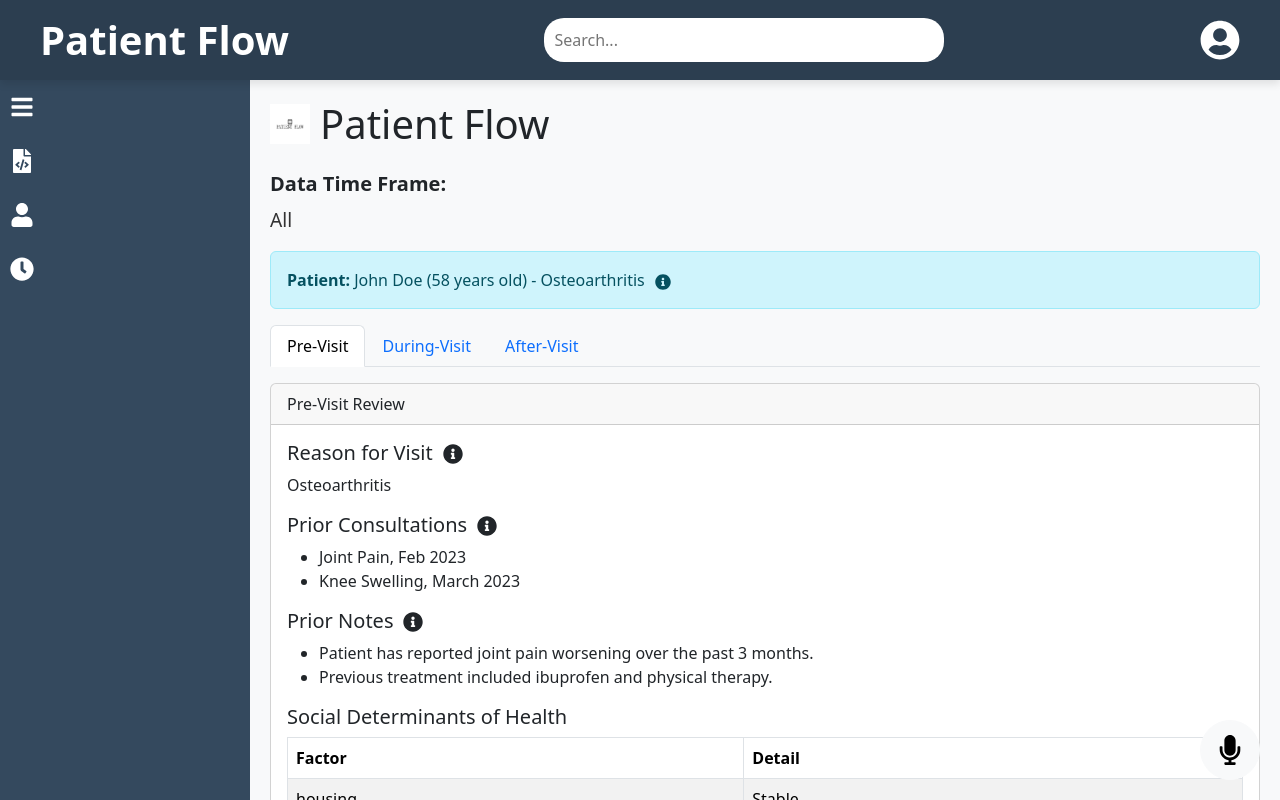
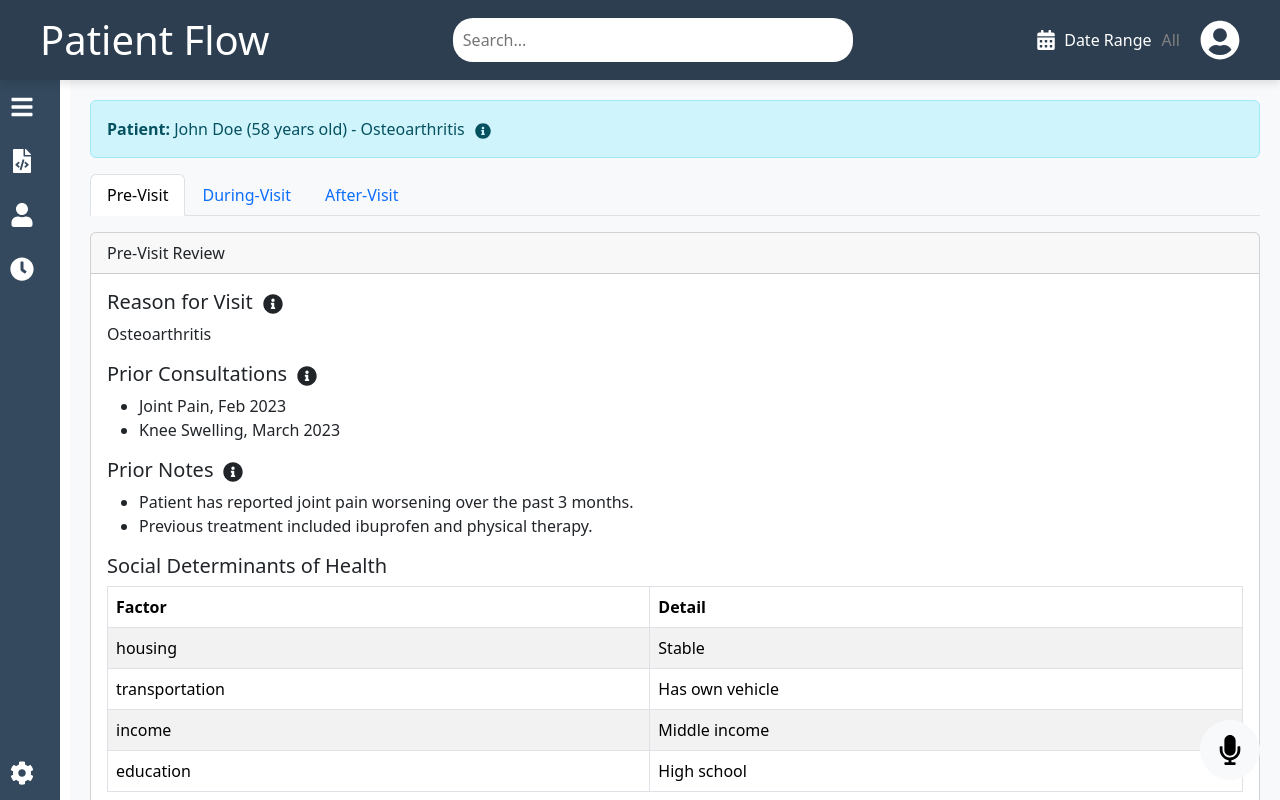
Before and after one commit to shyambhagwat12/patient-care-insights, a React (Create React App) app: page / in a window 1280 px wide. Shown: the top 800 px of the page. Built offline with nearby package versions, Linux system fonts and the light colour scheme.

Commit message:
updated code to fix the ui issues

```diff
--- a/src/App.css
+++ b/src/App.css
@@ -36,13 +36,21 @@
     transform: rotate(360deg);
   }
 }
+
+/* App.css */
 .app-container {
   display: flex;
   flex-direction: column;
-  height: 100vh; /* Full viewport height */
+  height: 100vh;
+  overflow: hidden; /* Prevent overflow from header */
 }
 
 .header-bar {
+  position: fixed;
+  top: 0;
+  left: 0;
+  width: 100%;
+  z-index: 1000;
   display: flex;
   align-items: center;
   justify-content: space-between;
@@ -51,29 +59,38 @@
   padding: 20px 40px;
   height: 80px;
   box-shadow: 0 4px 8px rgba(0, 0, 0, 0.1);
-  z-index: 1;
 }
 
 .main-section {
   display: flex;
   flex: 1;
+  margin-top: 80px; /* Push content down to avoid being hidden behind the header */
 }
 
 .sidebar {
-  width: 250px;
+  width: 60px; /* Collapsed width */
   background-color: #34495e;
-  height: 100%;
-  position: fixed;
-  top: 80px; /* Respect the space taken by the header bar */
-  transition: width 0.3s ease;
+  height: calc(100vh - 80px); /* Height adjusted to account for the fixed header */
+  transition: width 0.3s ease; /* Smooth transition between expanded/collapsed */
+  position: relative;
+}
+
+.sidebar.expanded {
+  width: 250px; /* Expanded width */
 }
 
 .main-content {
-  margin-left: 250px;
-  flex: 1;
+  margin-left: 10px; /* Adjust for collapsed sidebar */
   padding: 20px;
+  flex-grow: 1;
   overflow-y: auto;
+  height: calc(100vh - 80px); /* Content height excluding header */
   background-color: #f8f9fa;
+  transition: margin-left 0.3s ease; /* Smooth transition when sidebar expands */
+}
+
+.main-content.expanded {
+  margin-left: 250px; /* Adjust for expanded sidebar */
 }
 
 .header-title h1 {
--- a/src/App.js
+++ b/src/App.js
@@ -24,7 +24,7 @@ function App() {
   const [showRuleModal, setShowRuleModal] = useState(false);
   const [showContextModal, setShowContextModal] = useState(false);
   const [showDurationModal, setShowDurationModal] = useState(false);
-  const [timeFrame, setTimeFrame] = useState("All");
+  const [timeFrame, setTimeFrame] = useState("All");  // Time Frame state
   const [showDictation, setShowDictation] = useState(false);
   const [sidebarExpanded, setSidebarExpanded] = useState(false);
 
@@ -43,27 +43,20 @@ function App() {
 
   return (
     <div className="app-container">
-      {/* Add the HeaderBar at the top */}
-      <HeaderBar />
+      {/* Pass the timeFrame prop to the HeaderBar */}
+      <HeaderBar timeFrame={timeFrame} />
 
       <div className="main-section">
         <Sidebar
-          expanded={sidebarExpanded}
-          setExpanded={setSidebarExpanded}
+          expanded={sidebarExpanded} /* Pass expanded state */
+          setExpanded={setSidebarExpanded} /* Pass toggle function */
           setShowRuleModal={setShowRuleModal}
           setShowContextModal={setShowContextModal}
           setShowDurationModal={setShowDurationModal}
           setShowSettingsModal={setShowSettingsModal}  /* Pass the settings modal handler */
         />
 
-        <div className="main-content">
-          <BrandLabel />
-
-          <div className="time-frame-section mt-4">
-            <h5 style={{ marginBottom: "10px" }}><strong>Data Time Frame:</strong></h5>
-            <p style={{ fontSize: "1.2rem", color: "#333" }}>{timeFrame}</p>
-          </div>
-
+        <div className={`main-content ${sidebarExpanded ? "expanded" : ""}`}>
           <PatientDetails
             patient={patient}
             referenceData={referenceData}
--- a/src/HeaderBar.css
+++ b/src/HeaderBar.css
@@ -1,27 +1,53 @@
+/* HeaderBar.css */
 .header-bar {
+  position: fixed;
+  top: 0;
+  left: 0;
+  width: 100%;
+  z-index: 1000;
   display: flex;
   align-items: center;
   justify-content: space-between;
   background-color: #2c3e50;
   color: white;
-    padding: 20px 40px; /* Padding for space around the elements */
-    height: 80px; /* Height for a "giant" title bar */
-    box-shadow: 0 4px 8px rgba(0, 0, 0, 0.1); /* Optional shadow for a floating effect */
+  padding: 20px 40px;
+  height: 80px;
+  box-shadow: 0 4px 8px rgba(0, 0, 0, 0.1);
 }
 
 .header-title h1 {
   margin: 0;
-    font-size: 2.5rem; /* Giant title */
-    font-weight: bold;
+  font-size: 2.5rem;
 }
 
 .header-search input {
-    width: 400px; /* Width for the search bar */
+  width: 400px;
   padding: 10px;
   font-size: 1rem;
   border-radius: 20px;
   border: none;
   outline: none;
+}
+
+.header-right {
+  display: flex;
+  align-items: center;
+}
+
+.time-frame-section {
+  display: flex;
+  align-items: center;
+  margin-right: 20px;
+}
+
+.time-frame-label {
+  font-size: 1rem;
+  margin-right: 10px;
+}
+
+.time-frame-value {
+  font-size: 1rem;
+  color: grey; /* Greyed out text for value */
 }
 
 .header-profile {
--- a/src/HeaderBar.js
+++ b/src/HeaderBar.js
@@ -1,8 +1,8 @@
 import React from 'react';
-import { FaUserCircle } from 'react-icons/fa';
+import { FaUserCircle, FaCalendarAlt } from 'react-icons/fa'; // Import calendar icon
 import './HeaderBar.css';
 
-const HeaderBar = () => {
+const HeaderBar = ({ timeFrame }) => {
   return (
     <div className="header-bar">
       {/* Left: Title */}
@@ -15,9 +15,18 @@ const HeaderBar = () => {
         <input type="text" placeholder="Search..." />
       </div>
 
-      {/* Right: User Profile Icon */}
-      <div className="header-profile">
-        <FaUserCircle size={40} />
+      {/* Right: Time Frame and User Profile */}
+      <div className="header-right">
+        <div className="time-frame-section">
+          {/* Icon followed by Date Range Label */}
+          <FaCalendarAlt size={20} style={{ marginRight: "8px" }} />
+          <span className="time-frame-label">Date Range</span>
+          <span className="time-frame-value">{timeFrame}</span>
+        </div>
+
+        <div className="header-profile">
+          <FaUserCircle size={40} />
+        </div>
       </div>
     </div>
   );
```
Lines whose indentation alone changed are shown as unchanged.
